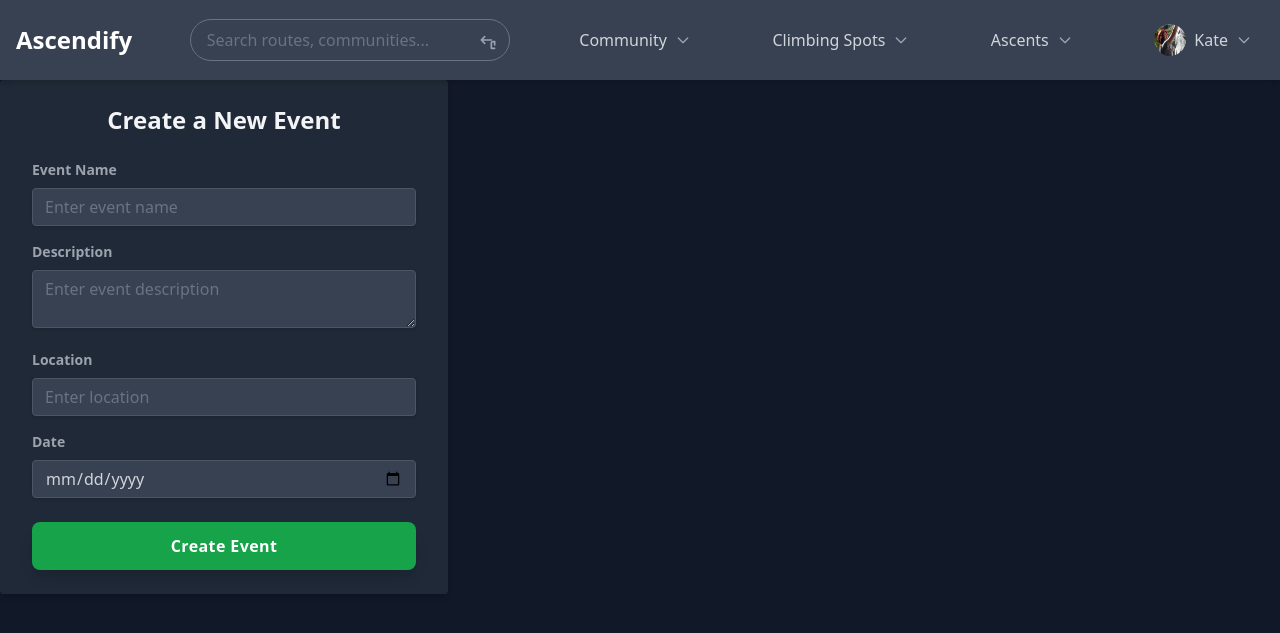
After one commit to dawid31/ascendify, a Django app: page /events/create/ in a window 1280 px wide. The commit adds this page. Shown: the top 633 px of the page. Run offline with Django 4.2, Linux system fonts and the light colour scheme; a user stored in the database is signed in; data comes from the database, SQL or seed files in the repository; both versions use the stored data as it was after the commit; style sheets or scripts are compiled from the project's sources; some libraries are stand-ins or nearby versions.

Commit message:
Added events functionality

```diff
--- a/ascendify_app/forms.py
+++ b/ascendify_app/forms.py
@@ -1,5 +1,5 @@
 from django import forms
-from .models import Profile
+from .models import Profile, Event
 from django.contrib.auth.models import User
 from django.contrib.auth.forms import UserChangeForm
 
@@ -39,3 +39,9 @@ class ProfileUpdateForm(forms.ModelForm):
 
 class LocationForm(forms.Form):
     city = forms.CharField(widget=forms.TextInput(attrs={'class': 'form-input text-black', 'placeholder': 'Enter city name'}))
+
+
+class EventForm(forms.ModelForm):
+    class Meta:
+        model = Event
+        fields = ['name', 'description', 'location', 'date']
--- /dev/null
+++ b/ascendify_app/templates/ascendify_app/create_event.html
@@ -0,0 +1,86 @@
+{% load static tailwind_tags %}
+{% include 'ascendify_app/base.html' %}
+
+<!DOCTYPE html>
+<html lang="en">
+<head>
+    <meta charset="UTF-8">
+    <meta name="viewport" content="width=device-width, initial-scale=1.0">
+    <title>Create Event</title>
+    <link href="{% static 'css/styles.css' %}" rel="stylesheet">
+    {% tailwind_css %}
+</head>
+<body class="bg-gray-900 text-gray-100 flex items-center justify-center h-screen">
+    <div class="w-full max-w-md">
+        <div class="bg-gray-800 shadow-md rounded px-8 py-6">
+            <h2 class="text-2xl font-bold text-center mb-6">Create a New Event</h2>
+
+            <form method="post">
+                {% csrf_token %}
+
+                <div class="mb-4">
+                    <label class="block text-gray-400 text-sm font-bold mb-2" for="name">
+                        Event Name
+                    </label>
+                    <input class="shadow appearance-none border border-gray-600 rounded w-full py-2 px-3 bg-gray-700 text-gray-300 leading-tight focus:outline-none focus:shadow-outline focus:bg-gray-600"
+                           id="name"
+                           type="text"
+                           name="name"
+                           placeholder="Enter event name"
+                           required>
+                </div>
+
+                <div class="mb-4">
+                    <label class="block text-gray-400 text-sm font-bold mb-2" for="description">
+                        Description
+                    </label>
+                    <textarea class="shadow appearance-none border border-gray-600 rounded w-full py-2 px-3 bg-gray-700 text-gray-300 leading-tight focus:outline-none focus:shadow-outline focus:bg-gray-600"
+                              id="description"
+                              name="description"
+                              placeholder="Enter event description"
+                              required></textarea>
+                </div>
+
+                <div class="mb-4">
+                    <label class="block text-gray-400 text-sm font-bold mb-2" for="location">
+                        Location
+                    </label>
+                    <input class="shadow appearance-none border border-gray-600 rounded w-full py-2 px-3 bg-gray-700 text-gray-300 leading-tight focus:outline-none focus:shadow-outline focus:bg-gray-600"
+                           id="location"
+                           type="text"
+                           name="location"
+                           placeholder="Enter location"
+                           required>
+                </div>
+
+                <div class="mb-6">
+                    <label class="block text-gray-400 text-sm font-bold mb-2" for="date">
+                        Date
+                    </label>
+                    <input class="shadow appearance-none border border-gray-600 rounded w-full py-2 px-3 bg-gray-700 text-gray-300 leading-tight focus:outline-none focus:shadow-outline focus:bg-gray-600"
+                           id="date"
+                           type="date"
+                           name="date"
+                           required>
+                </div>
+
+                <button type="submit" class="w-full py-3 px-6 rounded-lg bg-green-600 hover:bg-green-500 shadow-lg text-white font-semibold tracking-wide transition duration-300 transform hover:translate-y-1 hover:shadow-xl">
+                    Create Event
+                </button>
+
+                {% if form.errors %}
+                <div class="mt-4 text-red-400 text-sm">
+                    <ul>
+                        {% for field in form %}
+                            {% for error in field.errors %}
+                                <li>{{ error }}</li>
+                            {% endfor %}
+                        {% endfor %}
+                    </ul>
+                </div>
+                {% endif %}
+            </form>
+        </div>
+    </div>
+</body>
+</html>
--- a/ascendify_app/templates/ascendify_app/navbar.html
+++ b/ascendify_app/templates/ascendify_app/navbar.html
@@ -36,7 +36,7 @@
                 {% else %}
                 <a href="{% url 'login' %}" class="block px-4 py-2 text-gray-300 hover:bg-gray-600">Text Channels</a>
                 {% endif %}
-                <a href="{% url 'index' %}" class="block px-4 py-2 text-gray-300 hover:bg-gray-600">Events</a>
+                <a href="{% url 'events' %}" class="block px-4 py-2 text-gray-300 hover:bg-gray-600">Events</a>
             </div>
         </div>
 
--- a/ascendify_app/urls.py
+++ b/ascendify_app/urls.py
@@ -10,7 +10,10 @@ urlpatterns = [
     path('profile/<int:user_id>/', views.profile, name='profile'),
     path('edit-profile', views.edit_profile, name='edit-profile'),
     path('community', views.community, name='community'),
-    path('events', views.events, name='events'),
+    path('events/', views.event_list, name='events'),
+    path('events/create/', views.create_event, name='create_event'),
+    path('events/join/<int:event_id>/', views.join_event, name='join_event'),
+    path('events/leave/<int:event_id>/', views.leave_event, name='leave_event'),
     path('forum/', views.forum, name='forum'),
     path('forum/channel/<int:channel_id>/', views.channel_discussion_view, name='channel_discussion'),
     path('forum/send_message/<int:channel_id>/', views.send_message, name='send_message'),
--- a/ascendify_app/views.py
+++ b/ascendify_app/views.py
@@ -10,7 +10,7 @@ from django.http import HttpResponseRedirect
 from django.db.models import Q
 from django.contrib.auth.models import User
 import requests
-from .forms import LocationForm
+from .forms import LocationForm, EventForm
 from dotenv import load_dotenv
 import os
 
@@ -159,9 +159,38 @@ def community(request):
     return render(request, 'ascendify_app/community.html')
 
 
-def events(request):
-    return render(request, 'ascendify_app/events.html')
+def event_list(request):
+    events = Event.objects.all()
+    return render(request, 'ascendify_app/events_list.html', {'events': events})
 
+@login_required
+def create_event(request):
+    if request.method == 'POST':
+        form = EventForm(request.POST)
+        if form.is_valid():
+            event = form.save(commit=False)
+            event.created_by = request.user
+            event.save()
+            return redirect('events')
+    else:
+        form = EventForm()
+
+    return render(request, 'ascendify_app/create_event.html', {'form': form})
+
+@login_required
+def join_event(request, event_id):
+    event = get_object_or_404(Event, id=event_id)
+    if request.user not in event.attendees.all():
+        event.attendees.add(request.user)
+    return redirect('events')
+
+
+@login_required
+def leave_event(request, event_id):
+    event = get_object_or_404(Event, id=event_id)
+    if request.user in event.attendees.all():
+        event.attendees.remove(request.user)
+    return redirect('events')
 
 
 def find_indoor_spots(request):
```
Also changed, not shown: ascendify_app/templates/ascendify_app/events_list.html (added, +54 -0 lines), db.sqlite3.
